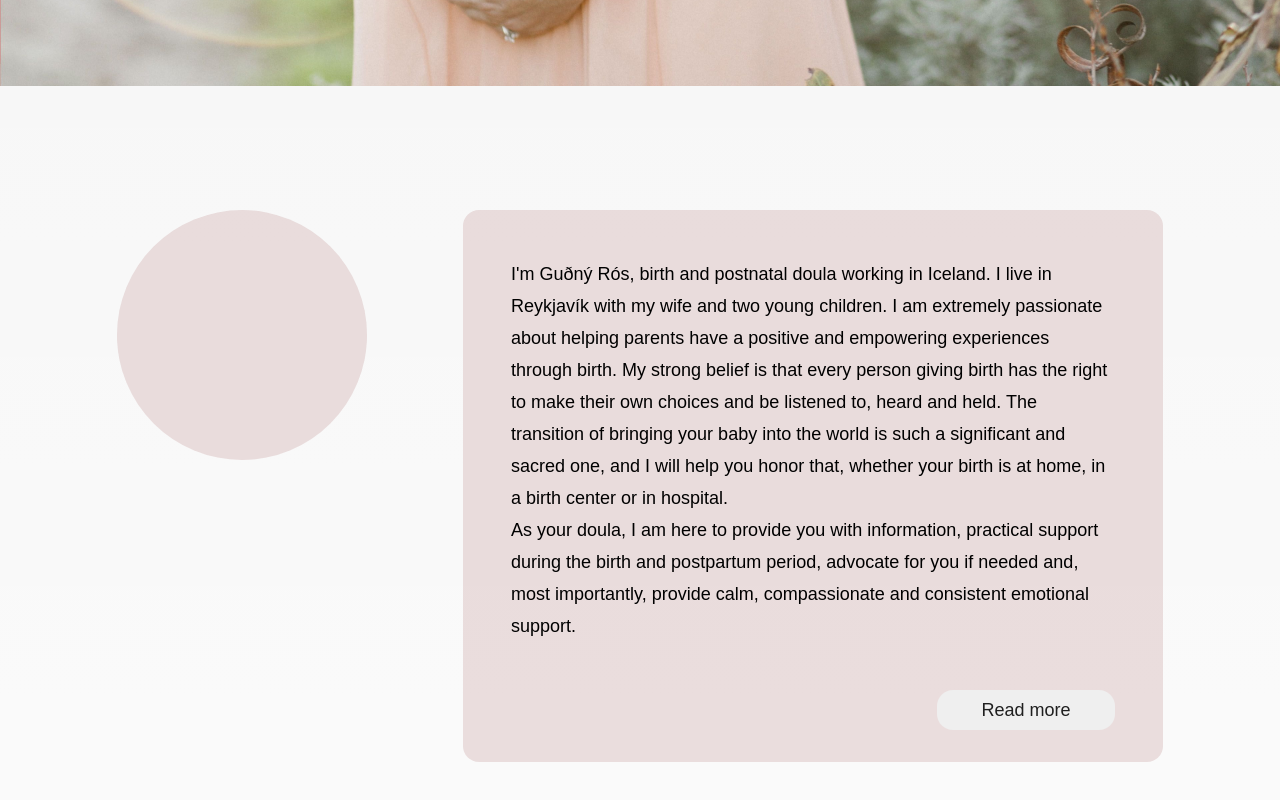
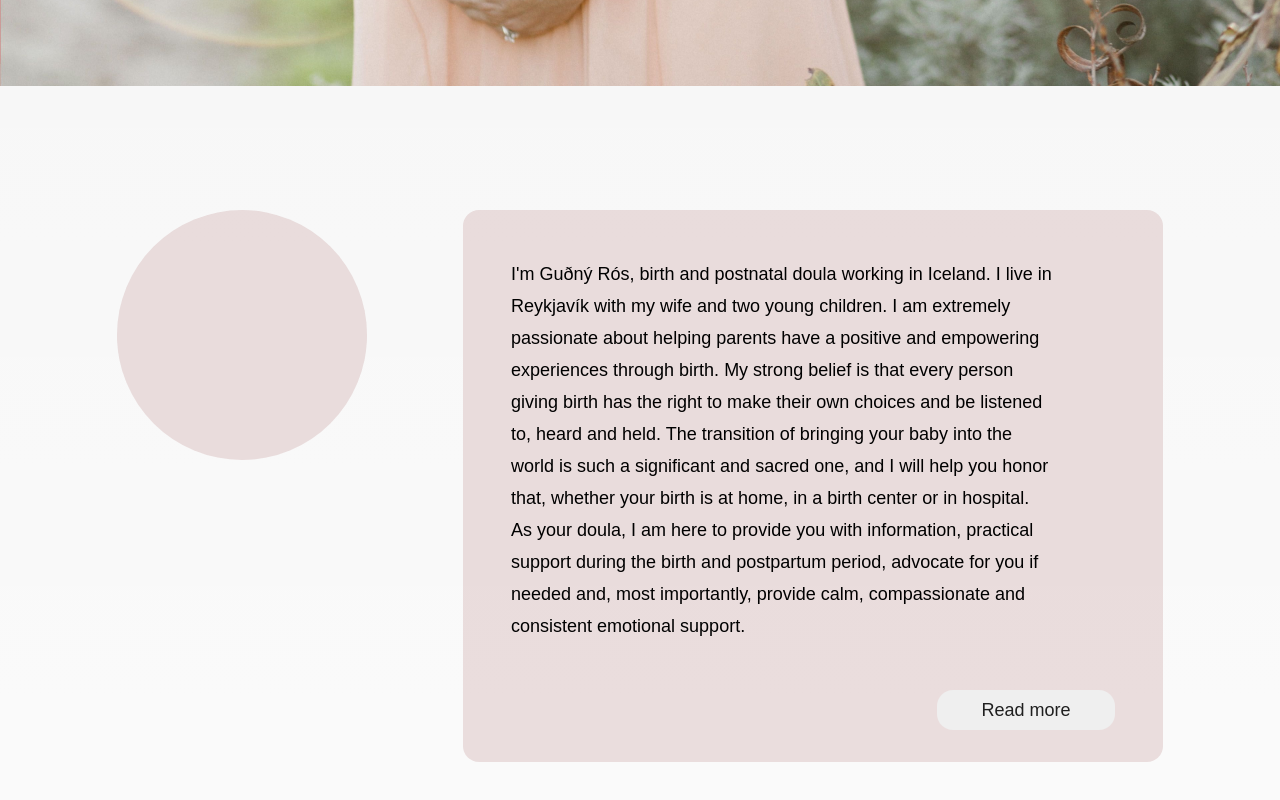
Before and after one commit to BjorkBjorgulfs/birthwave, a Next.js app: page / in a window 1280 px wide. Shown: the part 674-1474 px from the top of the page. Built offline with nearby package versions, Linux system fonts and the light colour scheme; a web font is replaced by a local one.

Commit message:
style fixes

```diff
--- a/src/app/(pages)/about/client-fetch/page.tsx
+++ b/src/app/(pages)/about/client-fetch/page.tsx
@@ -50,12 +50,12 @@ export default function Page() {
             {/*here I am using the map function to iterate over the data and display it on the page*/}
             {aboutData.map((person) => (
                 <div className='flex w-full h-screen justify-center items-center gap-8'>
-                    <div key={person.id} className="w-[700px] h-3/4 bg-custom-pink rounded-2xl p-10 overflow-hidden">
+                    <div key={person.id} className="w-[700px] h-3/4 max-h-[500px] bg-custom-pink rounded-2xl p-10 overflow-auto">
                         <p className="text-lg leading-8 overflow-ellipsis">{person.info}</p>
                     </div>
-                    <div className='flex flex-col justify-end relative h-3/4 '>
-                        <div className="absolute top-0 right-0 w-[180px] h-2/5 bg-custom-pink rounded-full overflow-hidden"></div>
-                    <div key={person.id} className="w-[350px] h-2/5 bg-custom-yellow rounded-2xl p-6 overflow-hidden gap-8">
+                    <div className='flex flex-col justify-end relative h-3/4 max-h-[500px]'>
+                        <div className="absolute top-0 right-0 w-[180px] h-[180px] bg-custom-pink rounded-full overflow-hidden"></div>
+                        <div key={person.id} className="w-[350px] h-2/5 max-h-[250px] bg-custom-yellow rounded-2xl p-6 overflow-hidden gap-8">
                             <h1 className='text-lg'>The basics</h1>
                             <p className='text-base'>{person.name}</p>
                             <p className='text-base'>Email: {person.email}</p>
--- a/src/app/(pages)/about/page.tsx
+++ b/src/app/(pages)/about/page.tsx
@@ -25,12 +25,12 @@ export default async function Page() {
             {/*here I am using the map function to iterate over the data and display it on the page*/}
             {about.map((person) => (
                 <div className='flex w-full h-screen justify-center items-center gap-8'>
-                    <div key={person.id} className="w-[700px] h-3/4 bg-custom-pink rounded-2xl p-10 overflow-hidden">
+                    <div key={person.id} className="w-[700px] h-3/4 max-h-[500px] bg-custom-pink rounded-2xl p-10 overflow-auto">
                         <p className="text-lg leading-8 overflow-ellipsis">{person.info}</p>
                     </div>
-                    <div className='flex flex-col justify-end relative h-3/4 '>
-                        <div className="absolute top-0 right-0 w-[180px] h-2/5 bg-custom-pink rounded-full overflow-hidden"></div>
-                    <div key={person.id} className="w-[350px] h-2/5 bg-custom-yellow rounded-2xl p-6 overflow-hidden gap-8">
+                    <div className='flex flex-col justify-end relative h-3/4 max-h-[500px] '>
+                        <div className="absolute top-0 right-0 w-[180px] h-[180px] bg-custom-pink rounded-full overflow-hidden"></div>
+                    <div key={person.id} className="w-[350px] h-2/5 max-h-[250px] bg-custom-yellow rounded-2xl p-6 overflow-hidden gap-8">
                             <h1 className='text-lg'>The basics</h1>
                             <p className='text-base'>{person.name}</p>
                             <p className='text-base'>Email: {person.email}</p>
--- a/src/app/page.tsx
+++ b/src/app/page.tsx
@@ -13,10 +13,12 @@ export default function Home() {
         <div className="relative h-3/4">
           <div className="w-[250px] h-[250px] bg-custom-pink rounded-full overflow-hidden"></div>
         </div>
-        <div className="relative w-[700px] h-3/4 bg-custom-pink rounded-2xl p-12 overflow-hidden">
-          <p className="text-lg leading-8 overflow-ellipsis">I'm Guðný Rós, birth and postnatal doula working in Iceland. I live in Reykjavík with my wife and two young children.
-            I am extremely passionate about helping parents have a positive and empowering experiences through birth. My strong belief is that every person giving birth has the right to make their own choices and be listened to, heard and held. The transition of bringing your baby into the world is such a significant and sacred one, and I will help you honor that, whether your birth is at home, in a birth center or in hospital.
-            <br></br>As your doula, I am here to provide you with information, practical support during the birth and postpartum period, advocate for you if needed and, most importantly, provide calm, compassionate and consistent emotional support.</p>
+        <div className="relative w-[700px] h-3/4 bg-custom-pink rounded-2xl p-12 overflow-auto items-center justify-center">
+          <div className="relative h-[90%] w-[90%] overflow-auto">
+            <p className="text-lg leading-8">I'm Guðný Rós, birth and postnatal doula working in Iceland. I live in Reykjavík with my wife and two young children.
+              I am extremely passionate about helping parents have a positive and empowering experiences through birth. My strong belief is that every person giving birth has the right to make their own choices and be listened to, heard and held. The transition of bringing your baby into the world is such a significant and sacred one, and I will help you honor that, whether your birth is at home, in a birth center or in hospital.
+              <br></br>As your doula, I am here to provide you with information, practical support during the birth and postpartum period, advocate for you if needed and, most importantly, provide calm, compassionate and consistent emotional support.</p>
+          </div>
           <Button className="absolute bottom-8 right-12" color="light" text="Read more" href="/about" type="button"/>
         </div>
       </div>
```
